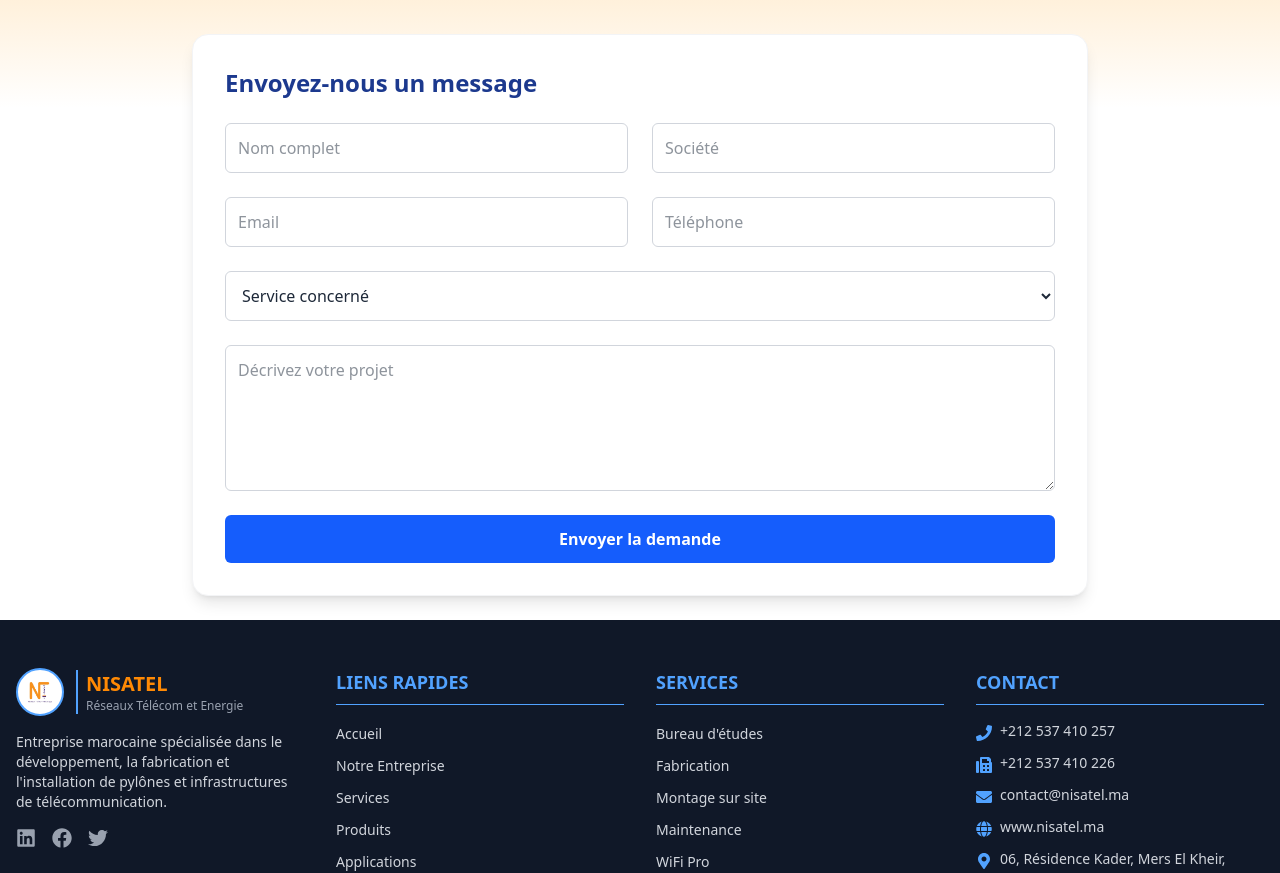
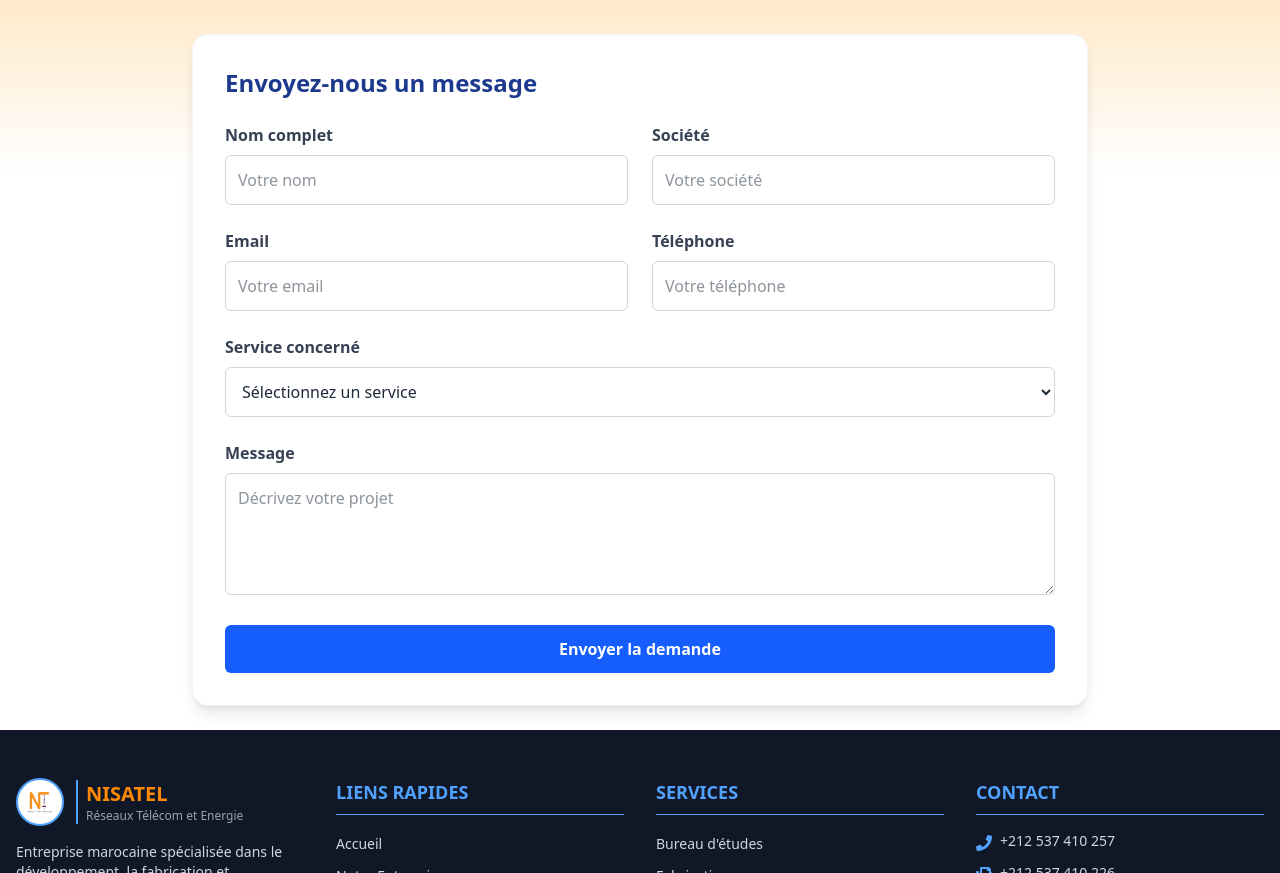
Before and after one commit to LiLJ1HANE/NISATEL, a React app in the folder NISATEL/: page /contact in a window 1280 px wide. Shown: the part 660-1533 px from the top of the page. Built offline with nearby package versions, Linux system fonts and the light colour scheme; the HTML template or start-up script is replaced by a standard one.

Commit message:
frontend 95% ready

```diff
--- a/NISATEL/src/Pages/ContactPage.jsx
+++ b/NISATEL/src/Pages/ContactPage.jsx
@@ -2,6 +2,7 @@ import React from "react";
 import { motion } from "framer-motion";
 import { FiPhone, FiMail, FiMapPin } from "react-icons/fi";
 import { FaFax } from "react-icons/fa";
+import { Link } from 'react-router-dom';
 
 export default function ContactPage() {
   const handleSubmit = (e) => {
@@ -80,7 +81,7 @@ export default function ContactPage() {
         </motion.div>
       </motion.div>
 
-      {/* Formulaire de contact */}
+      {/* Nouveau formulaire de contact (version landing page) */}
       <motion.div
         className="max-w-4xl p-8 mx-auto bg-white border border-gray-100 shadow-lg rounded-2xl"
         initial={{ opacity: 0, y: 50 }}
@@ -88,55 +89,91 @@ export default function ContactPage() {
         transition={{ delay: 0.5 }}
       >
         <h2 className="mb-6 text-2xl font-bold text-blue-900">Envoyez-nous un message</h2>
-        <form onSubmit={handleSubmit} className="grid grid-cols-1 gap-6 md:grid-cols-2">
+
+        <form onSubmit={handleSubmit} className="space-y-6">
+          <div className="grid grid-cols-1 gap-6 md:grid-cols-2">
+            <div>
+              <label htmlFor="name" className="block mb-2 font-semibold text-gray-700">Nom complet</label>
               <input
                 type="text"
-            placeholder="Nom complet"
-            className="p-3 border border-gray-300 rounded-md focus:outline-none focus:ring-2 focus:ring-blue-500"
+                id="name"
+                placeholder="Votre nom"
+                className="w-full p-3 border border-gray-300 rounded-md focus:outline-none focus:ring-2 focus:ring-blue-500"
                 required
               />
+            </div>
+
+            <div>
+              <label htmlFor="company" className="block mb-2 font-semibold text-gray-700">Société</label>
               <input
                 type="text"
-            placeholder="Société"
-            className="p-3 border border-gray-300 rounded-md focus:outline-none focus:ring-2 focus:ring-blue-500"
+                id="company"
+                placeholder="Votre société"
+                className="w-full p-3 border border-gray-300 rounded-md focus:outline-none focus:ring-2 focus:ring-blue-500"
               />
+            </div>
+          </div>
+
+          <div className="grid grid-cols-1 gap-6 md:grid-cols-2">
+            <div>
+              <label htmlFor="email" className="block mb-2 font-semibold text-gray-700">Email</label>
               <input
                 type="email"
-            placeholder="Email"
-            className="p-3 border border-gray-300 rounded-md focus:outline-none focus:ring-2 focus:ring-blue-500"
+                id="email"
+                placeholder="Votre email"
+                className="w-full p-3 border border-gray-300 rounded-md focus:outline-none focus:ring-2 focus:ring-blue-500"
                 required
               />
+            </div>
+
+            <div>
+              <label htmlFor="phone" className="block mb-2 font-semibold text-gray-700">Téléphone</label>
               <input
                 type="tel"
-            placeholder="Téléphone"
-            className="p-3 border border-gray-300 rounded-md focus:outline-none focus:ring-2 focus:ring-blue-500"
+                id="phone"
+                placeholder="Votre téléphone"
+                className="w-full p-3 border border-gray-300 rounded-md focus:outline-none focus:ring-2 focus:ring-blue-500"
               />
+            </div>
+          </div>
+
+          <div>
+            <label htmlFor="service" className="block mb-2 font-semibold text-gray-700">Service concerné</label>
             <select
-            className="p-3 border border-gray-300 rounded-md focus:outline-none focus:ring-2 focus:ring-blue-500 md:col-span-2"
+              id="service"
+              className="w-full p-3 border border-gray-300 rounded-md focus:outline-none focus:ring-2 focus:ring-blue-500"
               required
             >
-            <option value="">Service concerné</option>
+              <option value="">Sélectionnez un service</option>
               <option value="etudes">Bureau d'études</option>
               <option value="fabrication">Fabrication</option>
               <option value="installation">Installation</option>
               <option value="maintenance">Maintenance</option>
               <option value="autre">Autre demande</option>
             </select>
+          </div>
+
+          <div>
+            <label htmlFor="message" className="block mb-2 font-semibold text-gray-700">Message</label>
             <textarea
+              id="message"
+              rows="4"
               placeholder="Décrivez votre projet"
-            rows="5"
-            className="p-3 border border-gray-300 rounded-md focus:outline-none focus:ring-2 focus:ring-blue-500 md:col-span-2"
+              className="w-full p-3 border border-gray-300 rounded-md focus:outline-none focus:ring-2 focus:ring-blue-500"
               required
             ></textarea>
-          <button
+          </div>
+
+          <motion.button
             type="submit"
-            className="w-full px-6 py-3 font-semibold text-white transition-all duration-300 bg-blue-600 rounded-md hover:bg-blue-700 md:col-span-2"
+            className="w-full px-6 py-3 font-semibold text-white bg-blue-600 rounded-md"
+            whileHover={{ scale: 1.02 }}
+            whileTap={{ scale: 0.98 }}
           >
             Envoyer la demande
-          </button>
+          </motion.button>
         </form>
       </motion.div>
     </div>
   );
 }
-import { Link } from 'react-router-dom';
```
Lines whose indentation alone changed are shown as unchanged.
